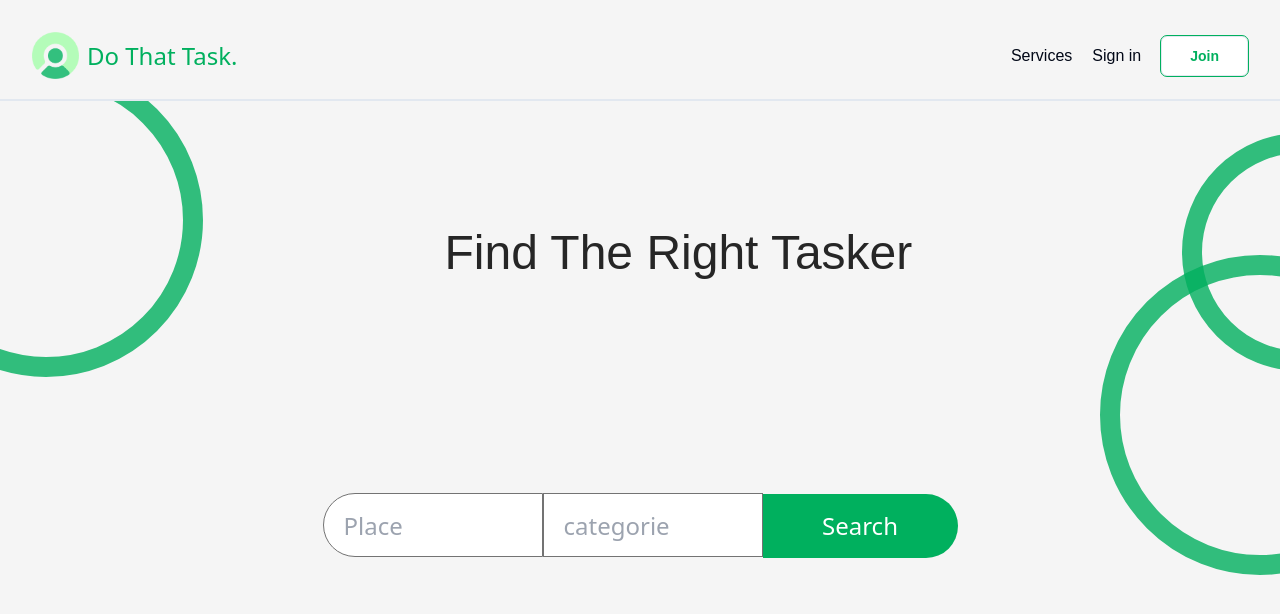
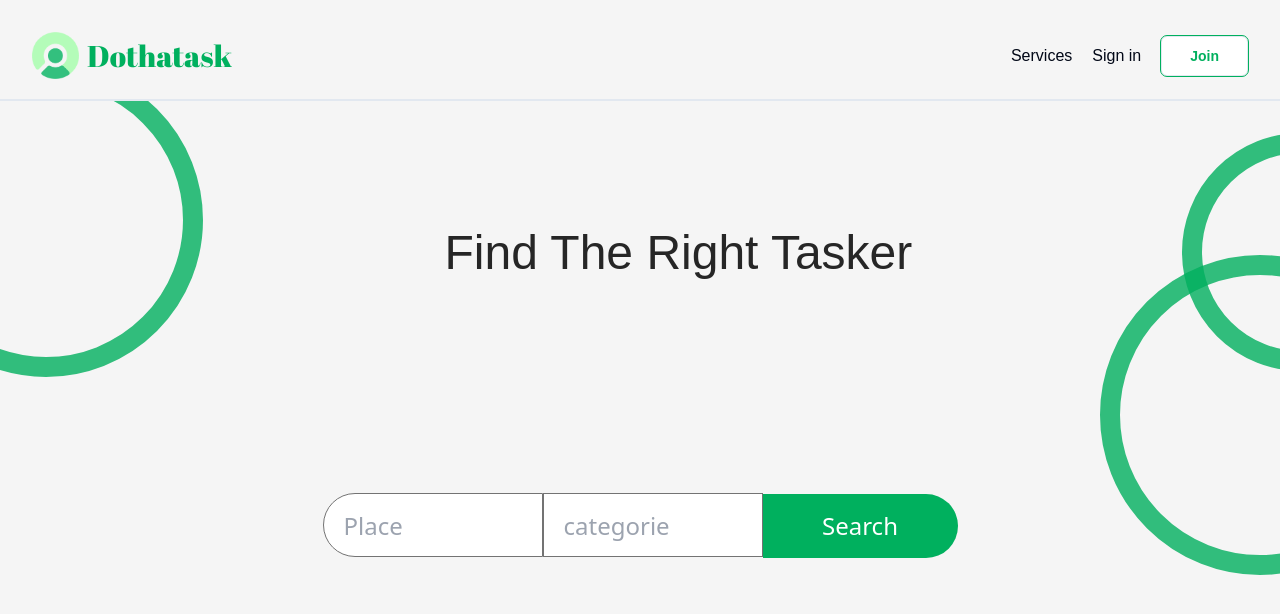
Before and after one commit to OthmanSALAHI/frontend-dothatask, a React (Vite) app: page / in a window 1280 px wide. Shown: the top 614 px of the page. Built offline with nearby package versions, Linux system fonts and the light colour scheme.

Commit message:
Update Logo component styling

```diff
--- a/src/components/header/Logo.jsx
+++ b/src/components/header/Logo.jsx
@@ -5,8 +5,8 @@ export const Logo = () => {
   return (
     <div className=" flex gap-2 items-center">
       <img className="max-w-[47px]" src={logo} alt="logo.png" />
-      <p className="text-2xl text-do_green font-sans font-500 hidden sm:block">
-        Do That Task.
+      <p className="text-3xl text-do_green font-abril font-500 hidden sm:block">
+        Dothatask
       </p>
     </div>
   );
```
